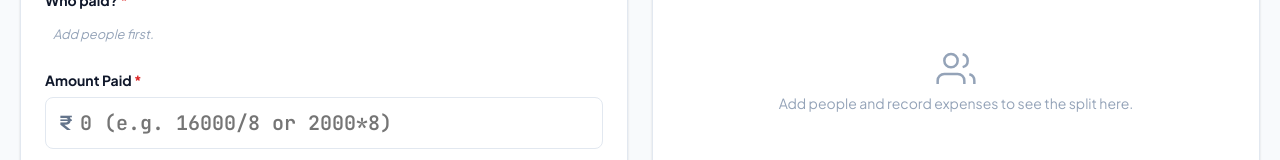
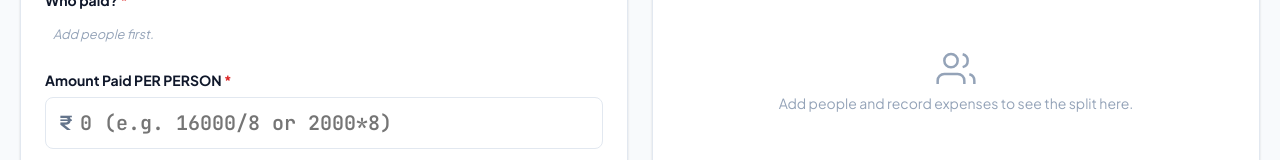
Before and after one commit to hv5251327/TRIP-BANK-PANI-LEKA-CHESA, a website: page index.html in a window 1280 px wide. Shown: the part 414-574 px from the top of the page. Drawn offline with Linux system fonts and the light colour scheme; no server answers.

Commit message:
Update label for amount input to specify per person

```diff
--- a/index.html
+++ b/index.html
@@ -79,7 +79,7 @@
 
             <!-- AMOUNT -->
             <div class="form-group">
-              <label class="form-label required" for="inpAmount">Amount Paid</label>
+              <label class="form-label required" for="inpAmount">Amount Paid PER PERSON</label>
               <div class="currency-wrap">
                 <span class="currency-sym">₹</span>
                 <input type="text" id="inpAmount" class="form-input form-input-lg" placeholder="0 (e.g. 16000/8 or 2000*8)" autocomplete="off" />
```
